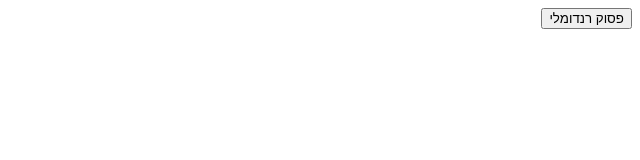
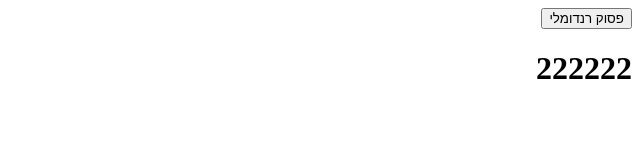
Before and after one commit to udyher/udyher.github.io, a plain HTML site: page index.html in a window 1280 px wide. Shown: the whole page, without its empty margins (640-1280 px from the left). Drawn offline with Linux system fonts and the light colour scheme.

Commit message:
Update index.html

```diff
--- a/index.html
+++ b/index.html
@@ -1,5 +1,5 @@
 <!DOCTYPE html>
-<html dir = "rtl">
+<html dir="rtl">
 <head>
     <title>פסוק רנדומלי</title>
 </head>
@@ -7,19 +7,31 @@
     <button onclick="displayRandomSentence()">פסוק רנדומלי</button>
     <h1 id="randomSentence"></h1>
 
+    <script>
+        async function loadSentences() {
+            try {
+                const response = await fetch("sentences.txt");
+                const text = await response.text();
+                return text.split("\n"); // Split sentences by newline
+            } catch (error) {
+                console.error("Error loading sentences:", error);
+                return []; // Return an empty array if loading fails
+            }
+        }
 
-    <script>
-        const sentences = [
-            "111",
-            "222",
-            "333"
-        ];
+        async function displayRandomSentence() {
+            const sentences = await loadSentences();
+            if (sentences.length > 0) {
+                const randomIndex = Math.floor(Math.random() * sentences.length);
+                const randomSentence = sentences[randomIndex];
+                document.getElementById("randomSentence").textContent = randomSentence;
+            } else {
+                document.getElementById("randomSentence").textContent = "No sentences found.";
+            }
+        }
 
-        function displayRandomSentence() {
-            const randomIndex = Math.floor(Math.random() * sentences.length);
-            const randomSentence = sentences[randomIndex];
-            document.getElementById("randomSentence").textContent = randomSentence;
-        }
+        // Initial load
+        displayRandomSentence();
     </script>
 </body>
 </html>
```
